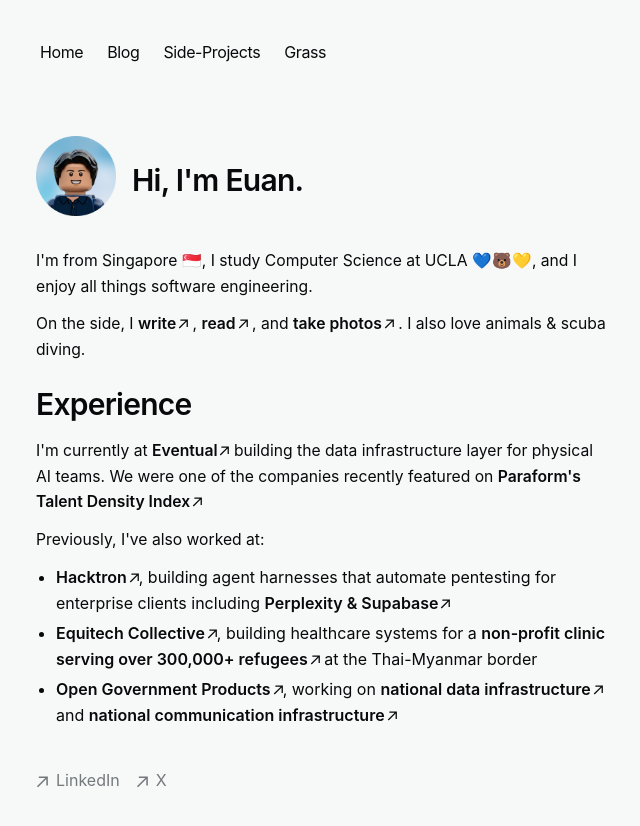
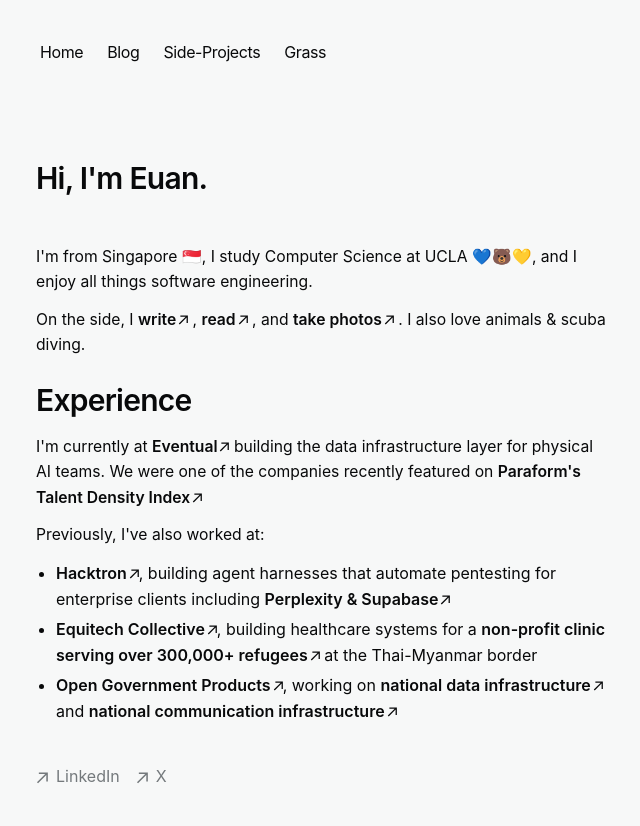
Before and after one commit to euanlimzx/Next.js-Markdown-Blog-Boilerplate, a Next.js app: page / in a window 1280 px wide. Shown: the top 826 px of the page, without its empty margins (316-956 px from the left). Built offline with nearby package versions, Linux system fonts and the light colour scheme.

Commit message:
chore: update links and remove profile picture

```diff
--- a/app/content/blog.md
+++ b/app/content/blog.md
@@ -2,7 +2,7 @@
 
 ##### Tech-related articles
 - [\[Eventual\] Robust Robotics Data Pipelines](/blog/iceberg-data-pipelines)
-- [Scaling Temporal Joins in Daft](https://www.eventual.ai/blog/scaling-asof-joins)
+- [\[Eventual\] Scaling Temporal Joins in Daft](https://www.eventual.ai/blog/scaling-asof-joins)
 - [Building my own distributed query engine](/blog/query-engine)
 - [How I built a rocket as a software engineer](https://medium.com/@euanlimzx/how-i-helped-build-a-rocket-as-a-software-engineer-c3e0893b0476?source=user_profile_page---------0-------------8201125534a0----------------------)
 - [Scaling my first project to 4000+ users](https://medium.com/@euanlimzx/projectjc-com-ups-downs-and-everything-in-between-3790f32fa268?source=user_profile_page---------4-------------8201125534a0----------------------)
--- a/app/page.tsx
+++ b/app/page.tsx
@@ -1,20 +1,11 @@
 import { getPageContent } from "app/content/utils";
 import { CustomMDX } from "app/components/mdx";
-import Image from "next/image";
 
 export default function Page() {
   const content = getPageContent("home");
   return (
     <section>
       <div className="mb-8 flex justify-start items-center gap-4 w-full">
-        <Image
-          src="/lego_profile.PNG"
-          alt="Profile"
-          width={120}
-          height={120}
-          className="w-full max-w-[60px] h-auto rounded-lg sm:max-w-[70px] md:max-w-[80px]"
-          priority
-        />
         <h1 className="text-2xl md:text-3xl font-semibold tracking-tight mt-6 mb-4">
           Hi, I'm Euan.
         </h1>
```
Also changed, not shown: app/content/sideprojects.md (+2 -2 lines), public/lego_profile.PNG (deleted).
